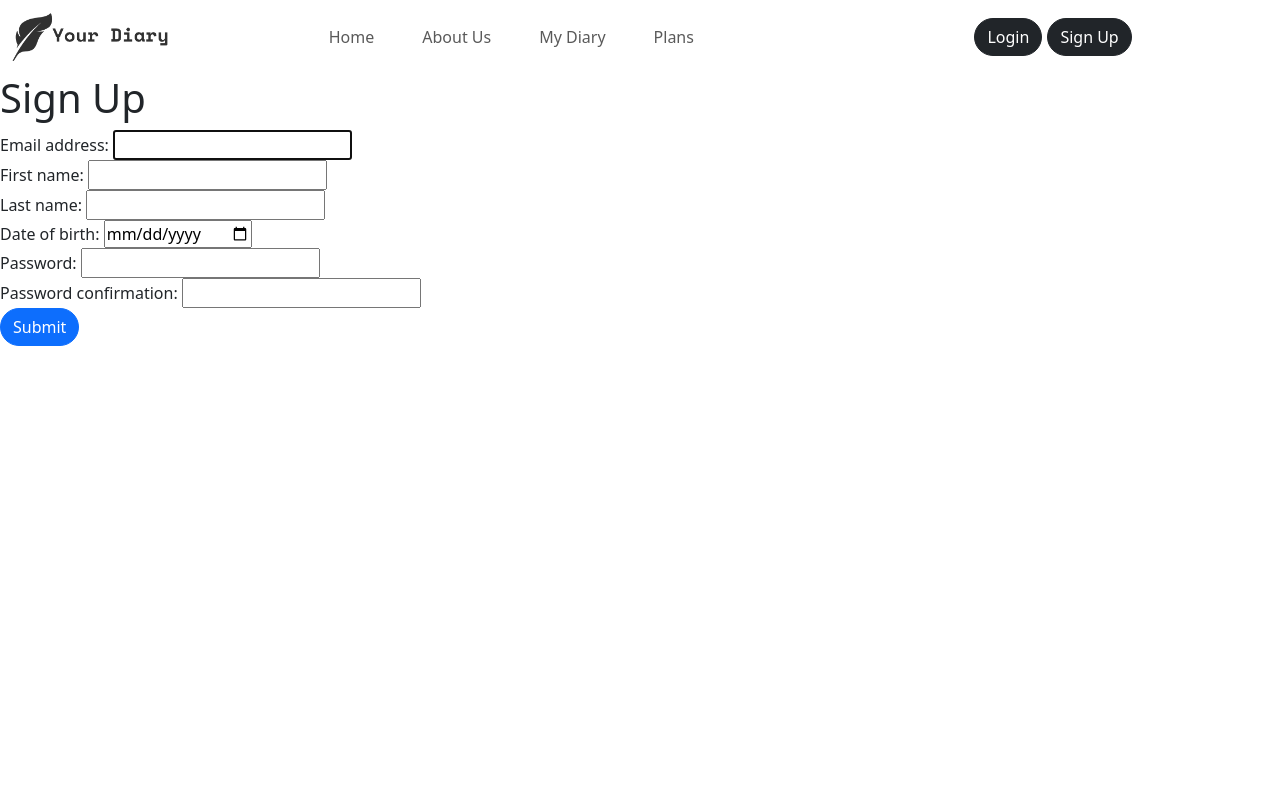
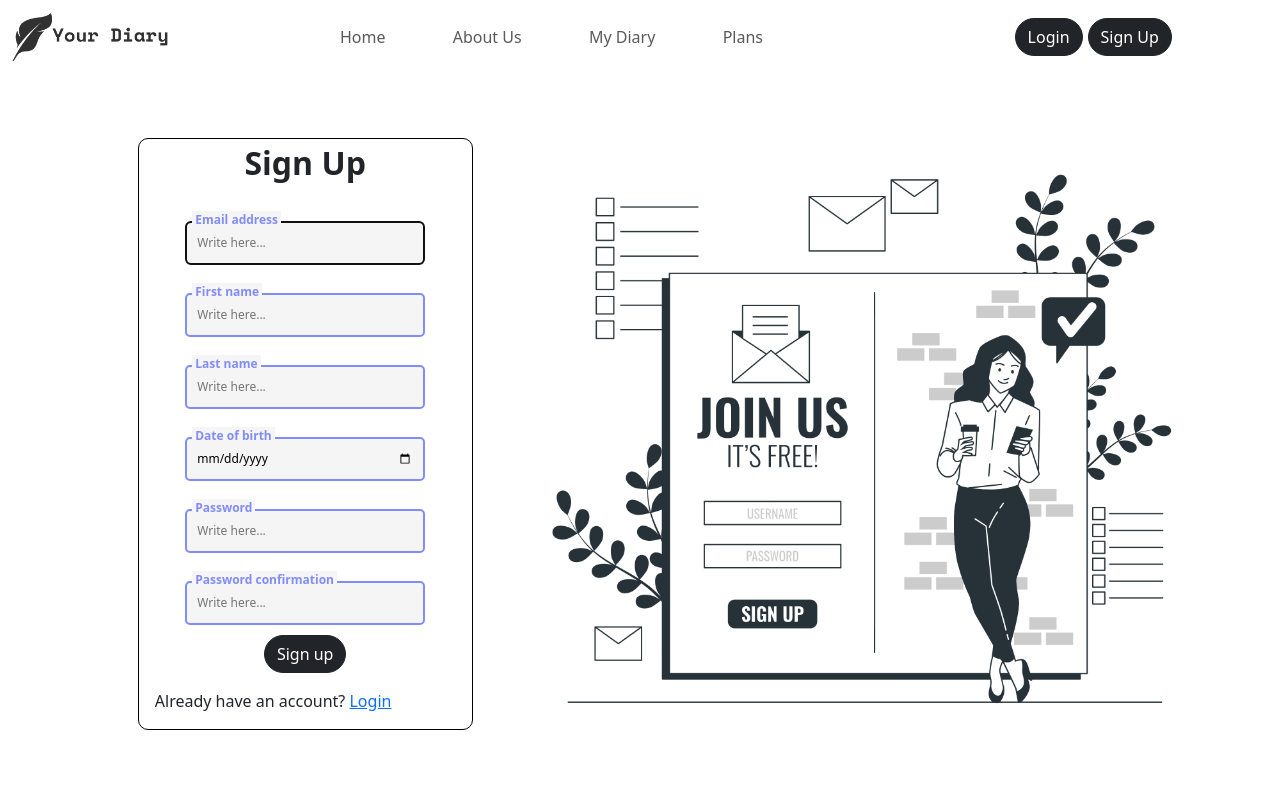
Before and after one commit to Soumen3/Your_Diary, a Django app: page /signup/ in a window 1280 px wide. Before the commit the page ends 346 px from the top, so only its background shows below. Run offline with Django 5.2, Linux system fonts and the light colour scheme; some web fonts are replaced.

Commit message:
Signup page design partly complete

```diff
--- a/diary/forms.py
+++ b/diary/forms.py
@@ -3,7 +3,17 @@ from django.contrib.auth.forms import UserCreationForm, UserChangeForm
 from .models import User
 
 class CustomUserCreationForm(UserCreationForm):
-	date_of_birth = forms.DateField(widget=forms.DateInput(attrs={'type': 'date', 'range': '1900-01-01, 2021-12-31'}))
+	date_of_birth = forms.DateField(widget=forms.DateInput(attrs={'type': 'date', 'class':'input', 'range': '1900-01-01, 2021-12-31'}))
+	email = forms.EmailField(label="Email address",
+						  widget=forms.EmailInput(attrs={'class': 'input' , 'placeholder':'Write here...'}))
+	first_name = forms.CharField(label="First name",
+						  widget=forms.TextInput(attrs={'class': 'input' ,'placeholder':'Write here...'}))
+	last_name = forms.CharField(label="Last name",
+						  widget=forms.TextInput(attrs={'class': 'input' ,'placeholder':'Write here...'}))
+	password1 = forms.CharField(label="Password",
+						  widget=forms.PasswordInput(attrs={'class': 'input' ,'placeholder':'Write here...'}))
+	password2 = forms.CharField(label="Password confirmation",
+						  widget=forms.PasswordInput(attrs={'class': 'input' ,'placeholder':'Write here...'}))
 	class Meta:
 		model = User
 		fields = ('email', 'first_name', 'last_name', 'date_of_birth')
--- /dev/null
+++ b/diary/static/css/signup.css
@@ -0,0 +1,90 @@
+.signup-page{
+	width: 100%;
+	display: flex;
+	justify-content: space-around;
+	align-items: center;
+	min-height: 90vh;
+	margin-bottom: 1rem;
+}
+
+.image{
+	display: flex;
+    justify-content: center;
+    align-items: center;
+	width: 50%;
+	height: 100%;
+	background-size: cover;
+	background-position: center;
+}
+
+.signup-img{
+	height: 80vh;
+	z-index: -10;
+}
+
+.signup-form{
+	display: flex;
+	flex-direction: column;
+	justify-content: center;
+	align-items: center;
+	/* width: 30%; */
+	height: 100%;
+	row-gap: 10px;
+}
+
+.form-part{
+	border: 1px solid #000;
+	border-radius: 10px;
+	width: 30%;
+}
+
+.heading{
+	text-align: center;
+	font-size: 2rem;
+	font-weight: bold;
+}
+
+.extra{
+	margin-top: 1rem;
+	display: flex;
+	justify-content: space-between;
+}
+
+.login-text{
+	padding-left: 1rem;
+}
+
+
+
+/* input field design  */
+.coolinput {
+	display: flex;
+	flex-direction: column;
+	width: 90%;
+	position: static;
+	max-width: 240px;
+  }
+
+  .coolinput label.text {
+	font-size: 0.75rem;
+	color: #818CF8;
+	font-weight: 700;
+	position: relative;
+	top: 0.5rem;
+	margin: 0 0 0 7px;
+	padding: 0 3px;
+	background: whitesmoke;
+	width: fit-content;
+  }
+
+  .coolinput > .input {
+	padding: 11px 10px;
+	font-size: 0.75rem;
+	border: 2px #818CF8 solid;
+	border-radius: 5px;
+	background: whitesmoke;
+  }
+
+  .coolinput input[type=text].input:focus {
+	outline: none;
+  }
--- a/diary/static/css/style.css
+++ b/diary/static/css/style.css
@@ -1,11 +1,14 @@
 .nav-items{
 	justify-content: space-around;
 }
+
 .logo{
 	height: 3rem;
 }
+
 .main-nav-item{
-	gap: 2rem;
+	width: 50%;
+    justify-content: space-evenly;
 }
 
 .bg-transparant{
@@ -14,8 +17,14 @@
 
 .auth-items{
 	gap: 5px;
+	width: fit-content;
 }
 
 .btn{
 	border-radius: 30px !important;
 }
+
+.navbar-toggler{
+	border: none !important;
+	padding: 0 !important;
+}
--- a/diary/templates/base.html
+++ b/diary/templates/base.html
@@ -18,7 +18,7 @@
 			<div class="container-fluid">
 				<a class="navbar-brand" href={% url "home" %}> <img src="{% static "media/logo.png" %}" alt="" srcset="" class='logo' /> </a>
 				<button class="navbar-toggler" type="button" data-bs-toggle="collapse" data-bs-target="#navbarNavAltMarkup" aria-controls="navbarNavAltMarkup" aria-expanded="false" aria-label="Toggle navigation">
-					hello
+					<i class="bi bi-list"></i>
 				</button>
 				<div class="collapse navbar-collapse nav-items" id="navbarNavAltMarkup">
 					<div class="navbar-nav main-nav-item">
--- a/diary/templates/signup.html
+++ b/diary/templates/signup.html
@@ -1,15 +1,23 @@
 {% extends "base.html" %}
+{% load static %}
+{% block css %}
+	<link rel="stylesheet" href="{% static "css/signup.css" %}">
+{% endblock css %}
 
 {% block title  %} Sign Up {% endblock title  %}
+
 {% block body %}
-	<h1>Sign Up</h1>
-	<form method="post"  novalidate >{% csrf_token %}
+	<div class="container signup-page">
+		<div class="form-part">
+			<p class="heading">Sign Up</p>
+			<form method="post" class="signup-form"  novalidate >{% csrf_token %}
 				{% for field in signup_form %}
-			<div class="form-group">
-				{{field.label_tag}} {{field}} <small class='text-warning'>{{field.errors|striptags}}</small>
+					<div class="coolinput">
+						<label for="{{field.id_for_label}}" class="text">{{field.label}}</label>
+						{{field}}  <small class='text-warning'>{{field.errors|striptags}}</small>
 					</div>
 				{% endfor %}
-        <input type="submit" class="btn btn-primary" value='Submit'>
+				<input type="submit" class="btn btn-dark" value='Sign up'>
 
 				{% if signup_form.non_field_errors %}
 					{% for error in signup_form.non_field_errors %}
@@ -17,4 +25,15 @@
 					{% endfor %}
 				{% endif %}
 			</form>
+
+			<div class="extra">
+				<p class='login-text'>Already have an account? <a href="{% url 'login' %}">Login</a></p>
+			</div>
+		</div>
+		<div class="image">
+			<img src="{% static "media/signup.png" %}" alt="" class="signup-img">
+		</div>
+	</div>
+
+
 {% endblock body %}
```
Lines whose indentation alone changed are shown as unchanged.
